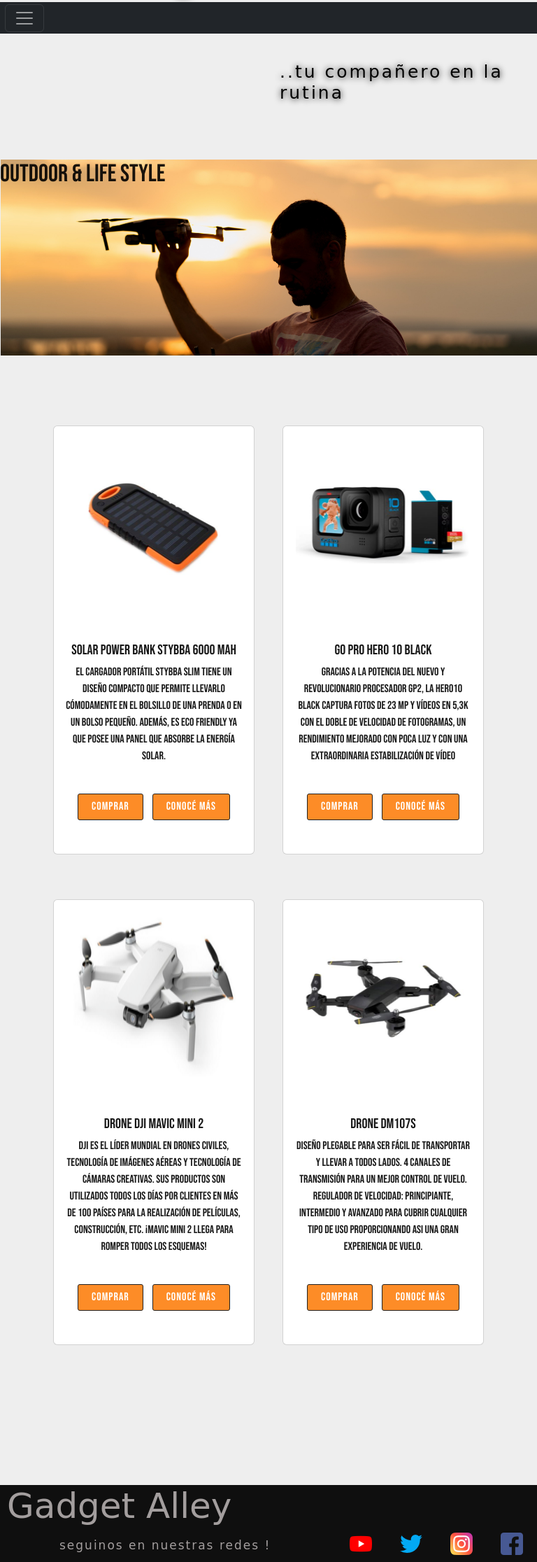
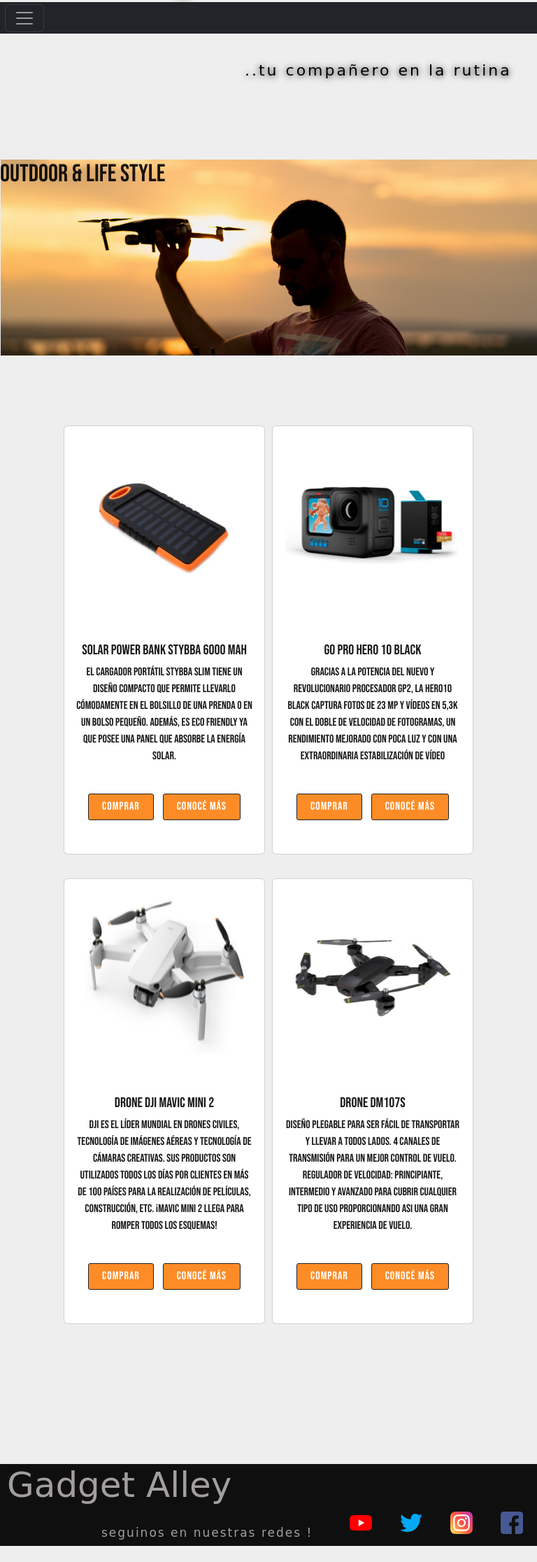
Before and after one commit to PabloC-Chiavarino/Gadget-Alley, a website: page pages/outdoor.html in a window 768 px wide. Shown: the part 262-2494 px from the top of the page at 70% size. After the commit the page ends 2471 px from the top, so only its background shows below. Drawn offline with nearby package versions, Linux system fonts and the light colour scheme; a web font is replaced by a local one.

Commit message:
responsiveMinFixes

```diff
--- a/css/estilos.css
+++ b/css/estilos.css
@@ -755,15 +755,20 @@
 
     .eslogan {
         position: absolute;
-        margin: 90px 0px 0px 400px;
-        font-size: 25px;
+        margin: 90px 0px 0px 350px;
+        font-size: 22px;
+        height: 125px;
     }
 
 /*footer*/
 
     .footer__subtitle {
-        margin-right: 93px;
-        margin-top: 8px;
+        margin-right: 33px;
+        margin-top: 20px;
+    }
+
+    .footer__style {
+        height: 117px;
     }
 
 /*index*/
@@ -811,7 +816,7 @@
 }
 
 .content_street {
-    gap:60px;
+    gap:10px;
     grid-template-columns: 1fr;
     grid-template-rows: repeat(3,1fr);
     grid-template-areas:
@@ -840,9 +845,8 @@
     height: 280px;
 }
 
-
 .content_outdoor {
-    gap: 40px;
+    gap: 10px;
     grid-template-columns: 2fr;
     grid-template-rows: repeat(2,1fr);
     grid-template-areas: "first_product second_product";
```
